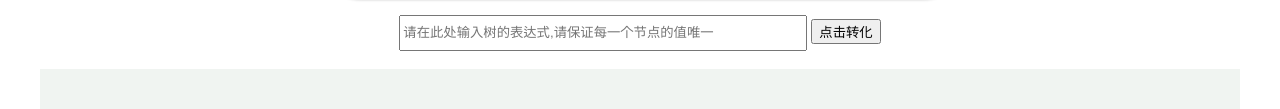
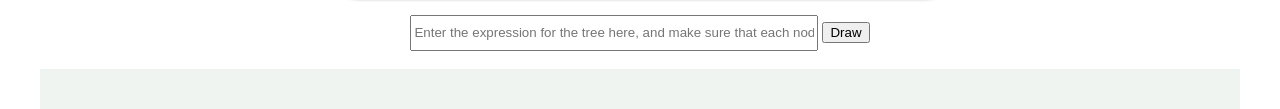
Before and after one commit to muchengl/Tree-generator, a plain HTML site: page index.html in a window 1280 px wide. Shown: the part 230-339 px from the top of the page. Drawn offline with nearby package versions, Linux system fonts and the light colour scheme.

Commit message:
add html file

```diff
--- a/index.html
+++ b/index.html
@@ -59,8 +59,8 @@
             }, 10000);
         }
     </SCRIPT>
-    <br><input type="text" id="tree-str" style="width: 400px;height: 30px" placeholder="请在此处输入树的表达式,请保证每一个节点的值唯一"/>
-    <button onclick="draw()">点击转化</button><br><br>
+    <br><input type="text" id="tree-str" style="width: 400px;height: 30px" placeholder="Enter the expression for the tree here, and make sure that each node has a unique value"/>
+    <button onclick="draw()">Draw</button><br><br>
 
     <canvas style="width: 1200px;height: 2000px;background-color:rgba(178,200,187,0.2);position: relative" id="map">
 
```
